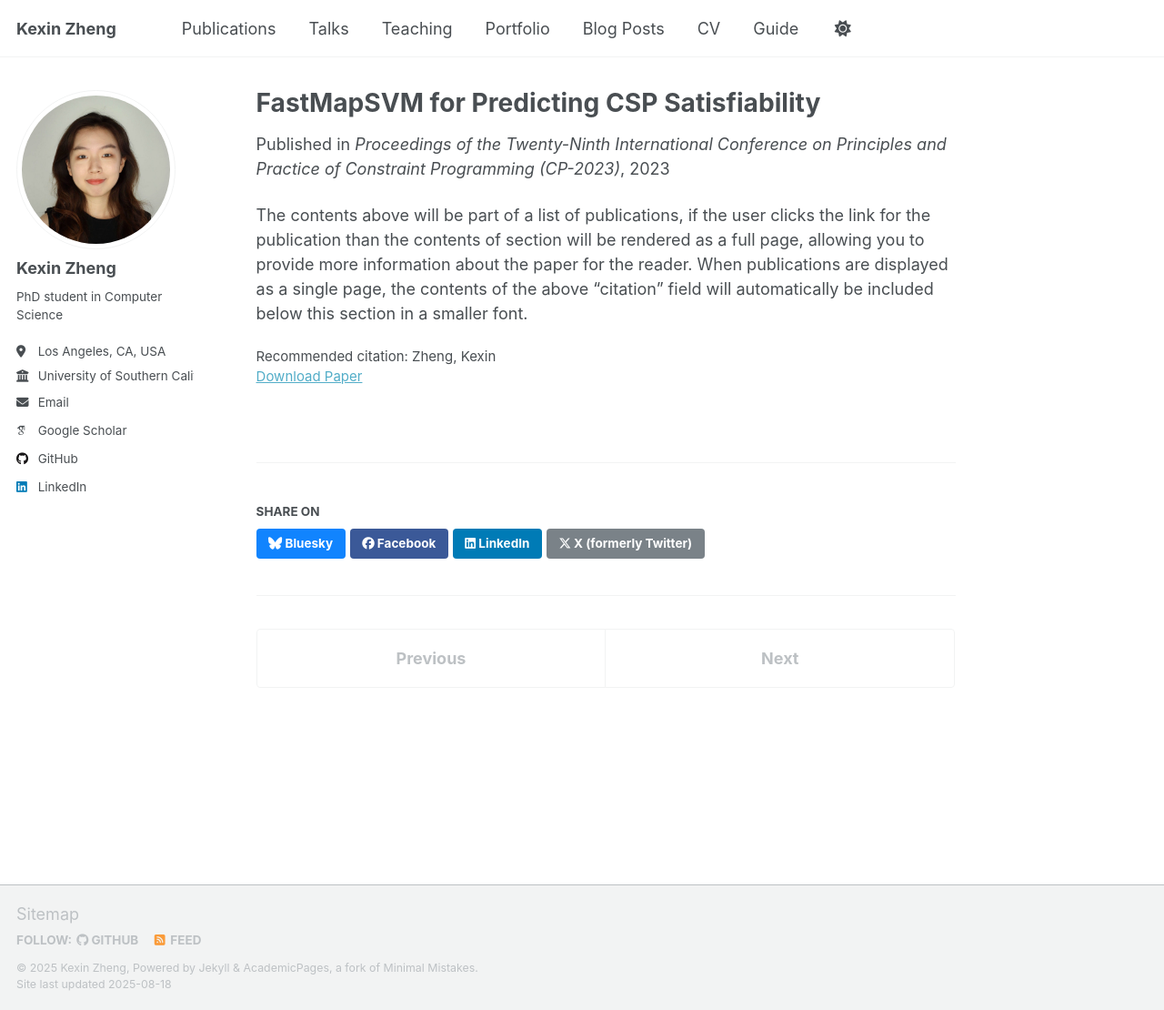
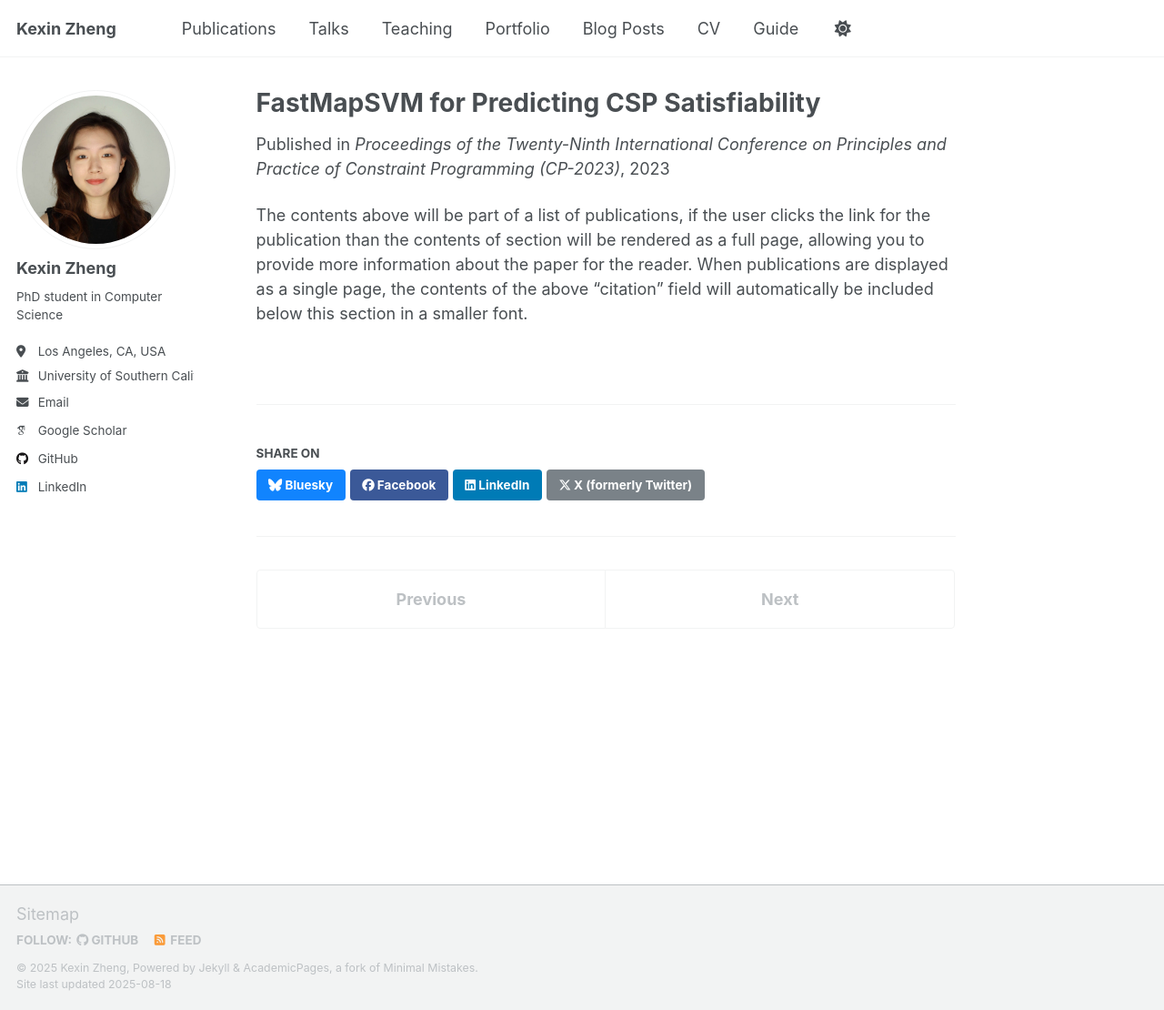
Before and after one commit to kellyzhengusc/kellyzhengusc.github.io, a Jekyll site: the page built from _publications/cp2023.md, in a window 1280 px wide and 1110 px high. Shown: the whole window at 91% size. Built offline with Jekyll 4.4.1, drawn with Linux system fonts in a browser that asks for light colours; some web fonts are replaced; a script that is not in the unit is left out.

Commit message:
Update cp2023.md

```diff
--- a/_publications/cp2023.md
+++ b/_publications/cp2023.md
@@ -7,6 +7,5 @@
 date: 2023-01-01
 venue: 'Proceedings of the Twenty-Ninth International Conference on Principles and Practice of Constraint Programming (CP-2023)'
 paperurl: 'http://kellyzhengusc.github.io/files/cp23.pdf'
-citation: "Zheng, Kexin"
 ---
 The contents above will be part of a list of publications, if the user clicks the link for the publication than the contents of section will be rendered as a full page, allowing you to provide more information about the paper for the reader. When publications are displayed as a single page, the contents of the above "citation" field will automatically be included below this section in a smaller font.
```
